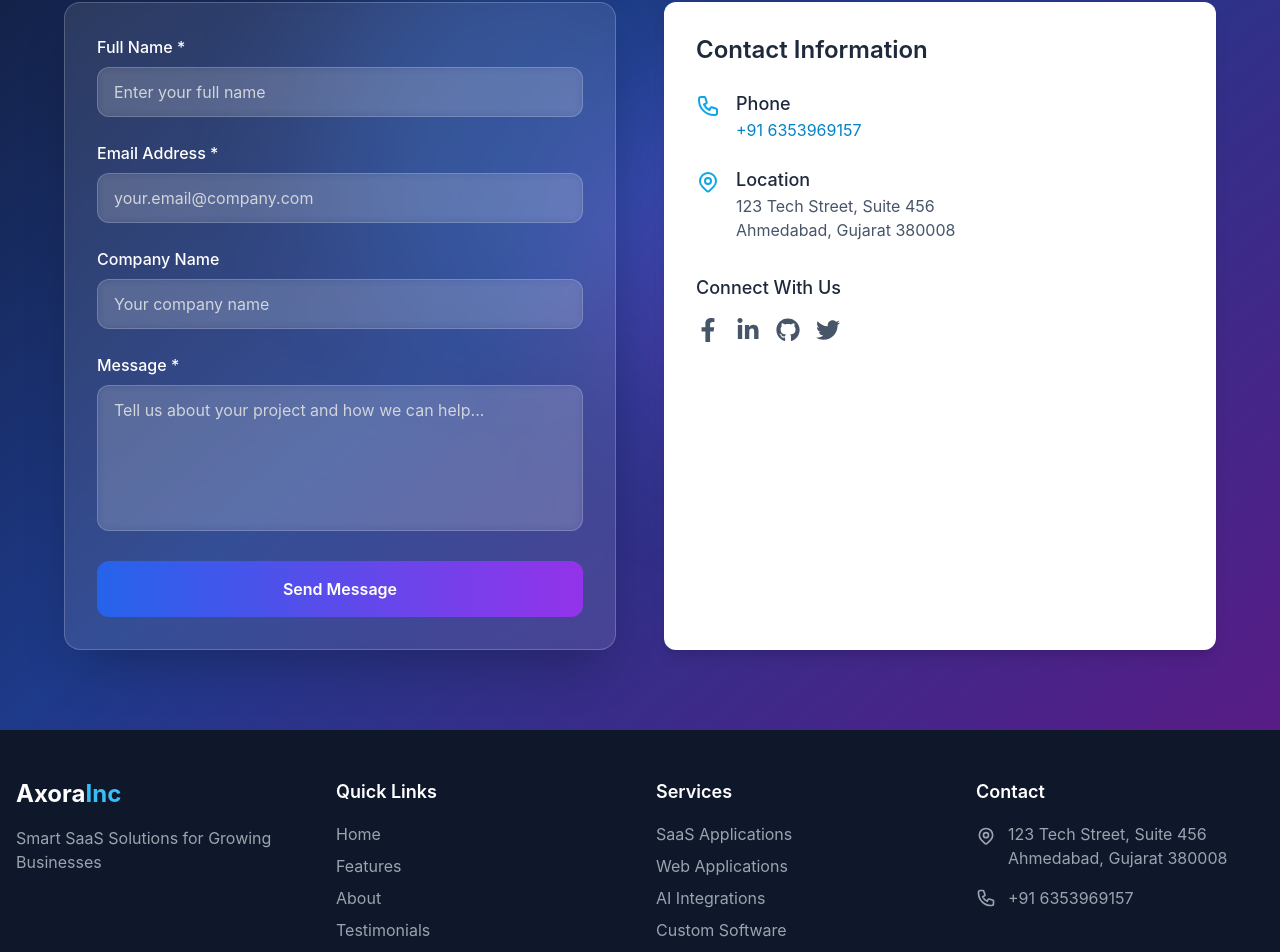
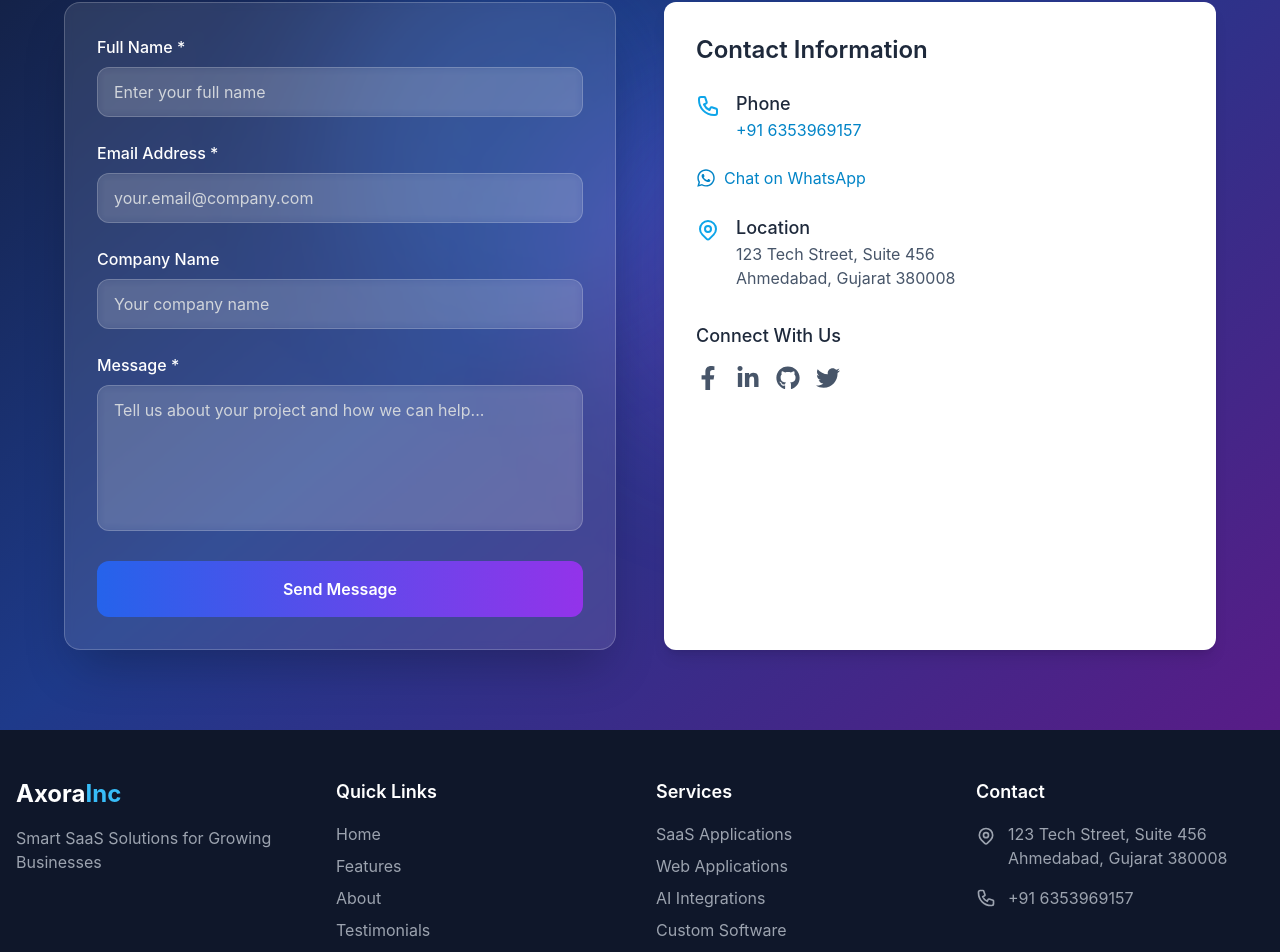
Before and after one commit to JAY-KANANI-18/axorainc, a Next.js app: page / in a window 1280 px wide. Shown: the part 6703-7655 px from the top of the page. Built offline with nearby package versions, Linux system fonts and the light colour scheme.

Commit message:
whstapp add

```diff
--- a/components/Contact.tsx
+++ b/components/Contact.tsx
@@ -1,5 +1,11 @@
 import React, { useState } from "react";
-import { FaFacebookF, FaLinkedinIn, FaGithub, FaTwitter } from "react-icons/fa";
+import {
+  FaFacebookF,
+  FaLinkedinIn,
+  FaGithub,
+  FaTwitter,
+  FaWhatsapp,
+} from "react-icons/fa";
 
 const socials = [
   { name: "Facebook", icon: <FaFacebookF />, url: "#" },
@@ -248,6 +254,17 @@ const Contact: React.FC = () => {
                     </a>
                   </div>
                 </div>
+                <div>
+                  <a
+                    href="https://wa.me/916353969157?text=Hi%20I%20visited%20your%20website%20and%20want%20to%20know%20more."
+                    target="_blank"
+                    rel="noopener noreferrer"
+                    className="flex items-center space-x-2 text-primary-600 hover:text-green-700 transition-colors"
+                  >
+                    <FaWhatsapp size={20} />
+                    <span>Chat on WhatsApp</span>
+                  </a>
+                </div>
 
                 <div className="flex items-start">
                   <div className="flex-shrink-0 mt-1">
```
